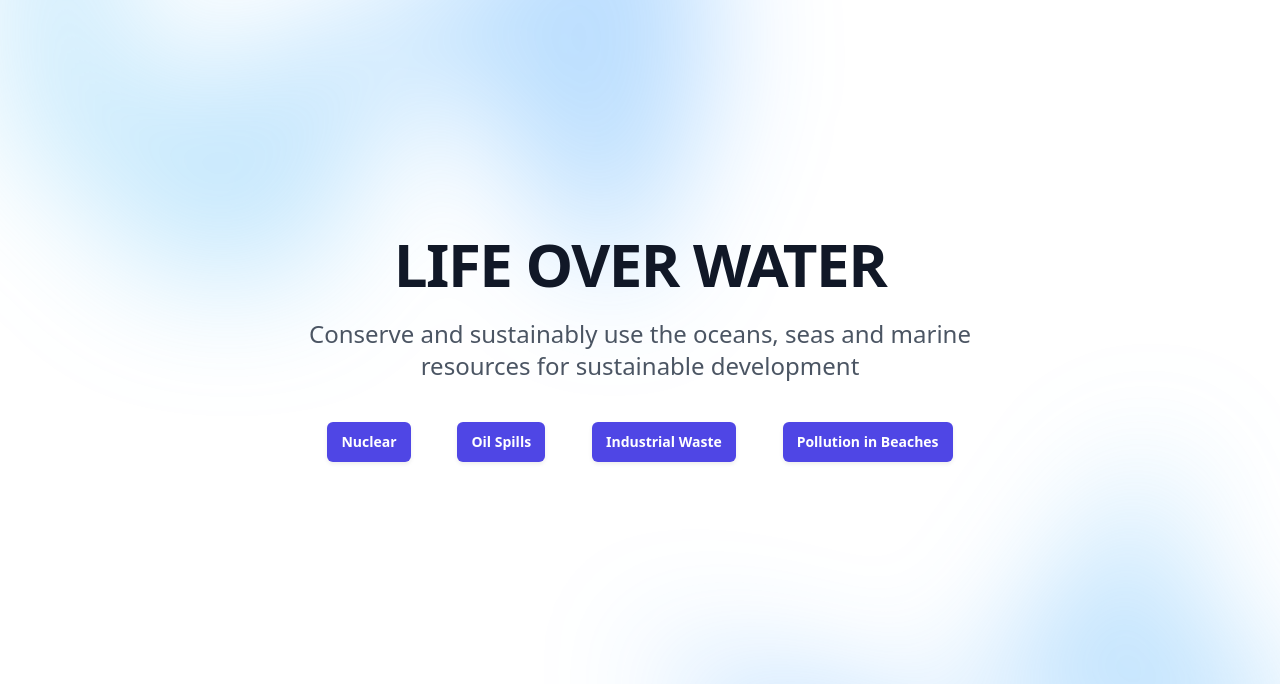
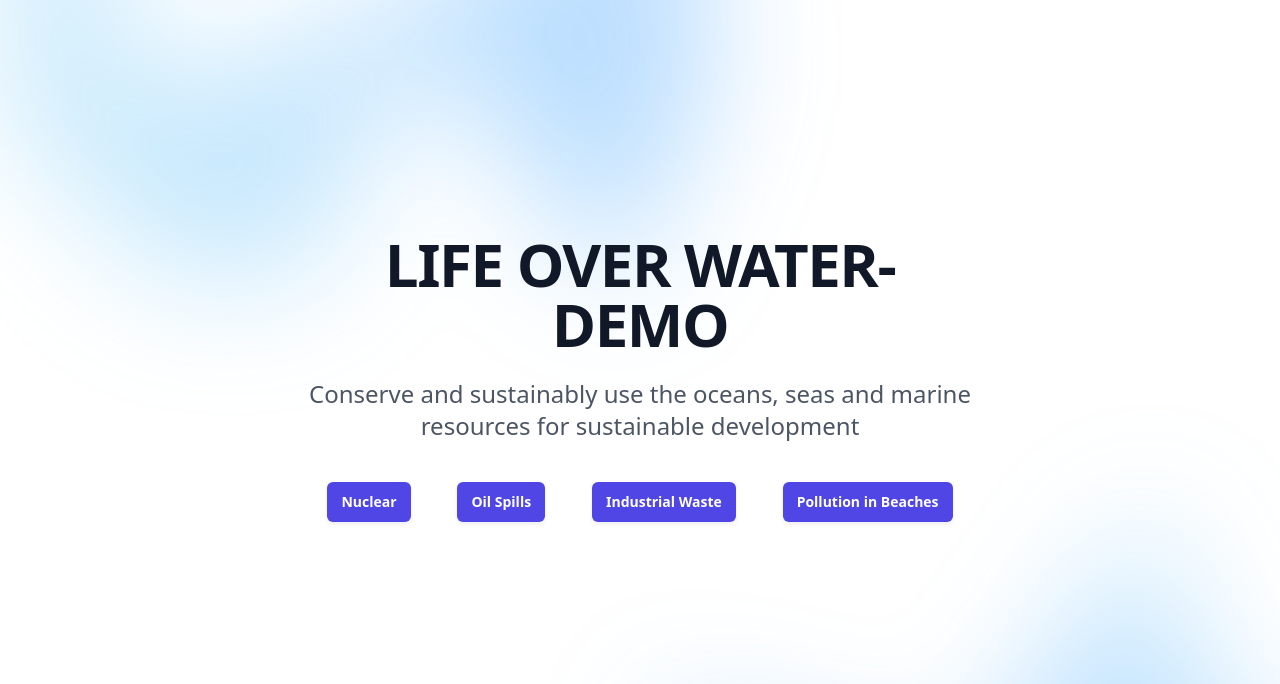
Before and after one commit to ashish4kmax/LifeOnWater.github.io, a website built with Vite: page index.html in a window 1280 px wide. Shown: the part 78-762 px from the top of the page. Built offline with nearby package versions, Linux system fonts and the light colour scheme.

Commit message:
updated index file for header

```diff
--- a/index.html
+++ b/index.html
@@ -122,7 +122,7 @@
                     <div class="cursors">
                         <div class="cur">
                             <h1 class="text-4xl font-bold tracking-tight text-gray-900 sm:text-6xl hover:scale-[1.2]">LIFE OVER
-                                WATER</h1>
+                                WATER-DEMO</h1>
                         </div>
                     </div>
                     <p class="mt-6 leading-8 text-gray-600 text-2xl">Conserve and sustainably use the oceans, seas and
```
